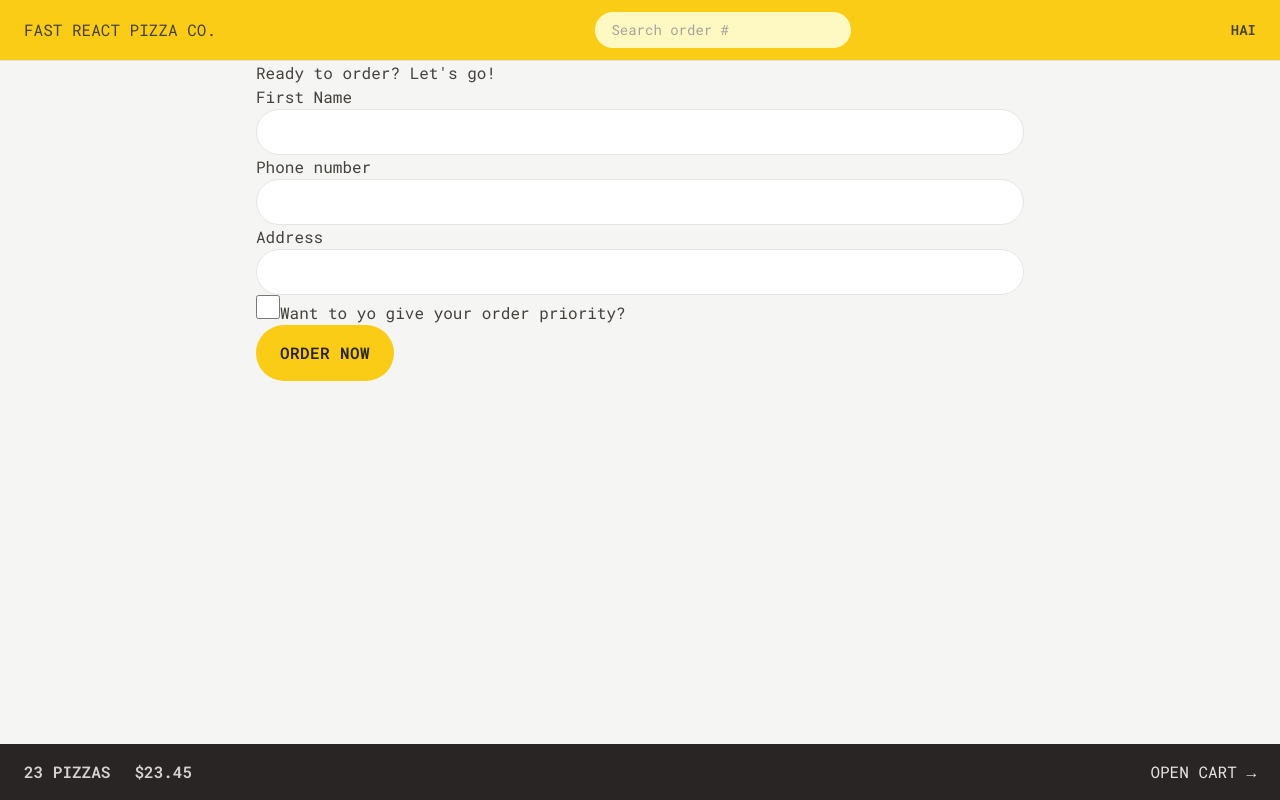
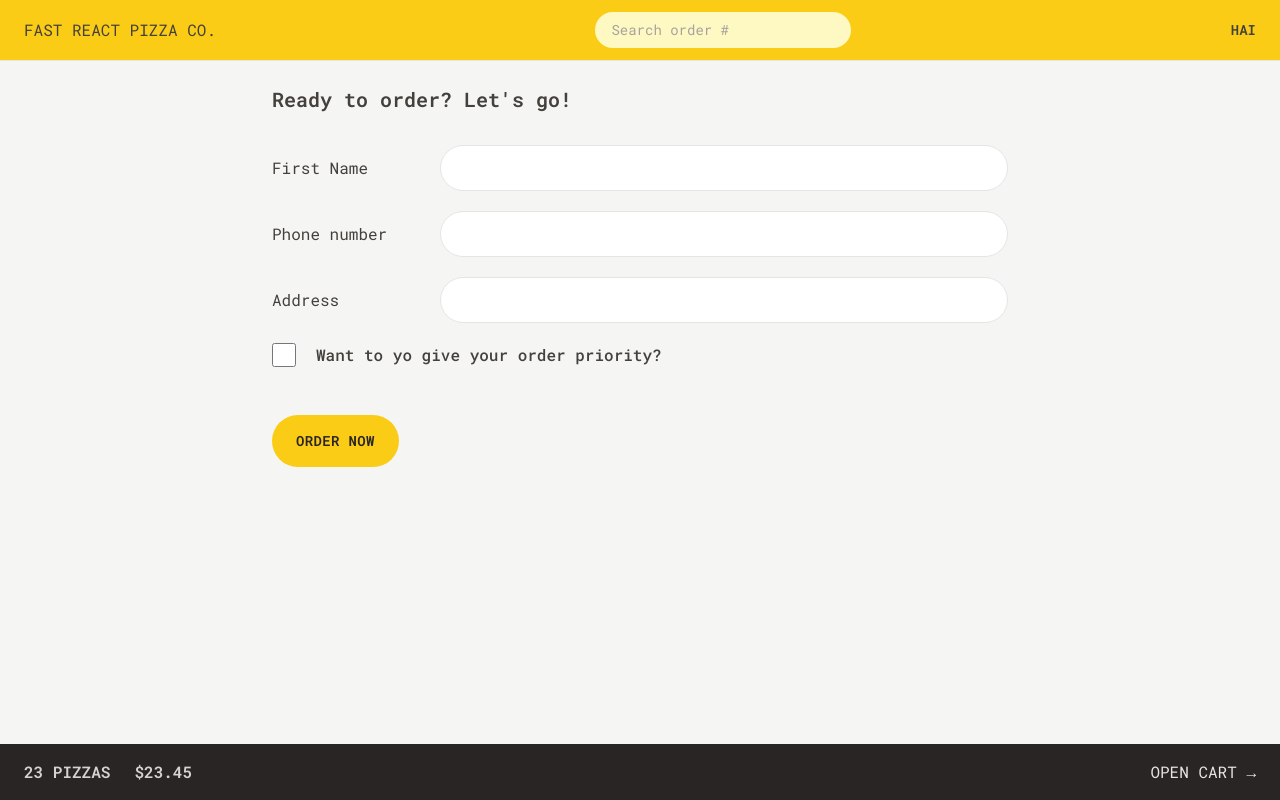
Before and after one commit to hai-nguyen1112/fast-react-pizza, a React (Vite) app: page /order/new in a window 1280 px wide. Built offline with nearby package versions, Linux system fonts and the light colour scheme.

Commit message:
Added Stylings

```diff
--- a/src/features/cart/Cart.jsx
+++ b/src/features/cart/Cart.jsx
@@ -1,5 +1,6 @@
 import LinkButton from '../../ui/LinkButton';
 import Button from '../../ui/Button';
+import CartItem from './CartItem';
 
 const fakeCart = [
   {
@@ -27,17 +28,24 @@
 
 function Cart() {
   const cart = fakeCart;
-  console.log(cart);
 
   return (
-    <div>
+    <div className="px-4 py-3">
       <LinkButton to="/menu">&larr; Back to menu</LinkButton>
 
-      <h2>Your cart, %NAME%</h2>
+      <h2 className="mt-7 text-xl font-semibold">Your cart, %NAME%</h2>
 
-      <div>
-        <Button to="/order/new">Order pizzas</Button>
-        <button>Clear cart</button>
+      <ul className="mt-3 divide-y divide-stone-200 border-b">
+        {cart.map((item) => (
+          <CartItem item={item} key={item.pizzaId} />
+        ))}
+      </ul>
+
+      <div className="mt-6 space-x-2">
+        <Button type="primary" to="/order/new">
+          Order pizzas
+        </Button>
+        <Button type="secondary">Clear cart</Button>
       </div>
     </div>
   );
--- a/src/features/cart/CartItem.jsx
+++ b/src/features/cart/CartItem.jsx
@@ -1,16 +1,17 @@
+import Button from '../../ui/Button';
 import { formatCurrency } from '../../utils/helpers';
 
 function CartItem({ item }) {
-  const { pizzaId, name, quantity, totalPrice } = item;
-  console.log(pizzaId);
+  const { name, quantity, totalPrice } = item;
 
   return (
-    <li>
-      <p>
+    <li className="py-3 sm:flex sm:items-center sm:justify-between">
+      <p className="mb-1 sm:mb-0">
         {quantity}&times; {name}
       </p>
-      <div>
-        <p>{formatCurrency(totalPrice)}</p>
+      <div className="flex items-center justify-between sm:gap-6">
+        <p className="text-sm font-bold">{formatCurrency(totalPrice)}</p>
+        <Button type="small">Delete</Button>
       </div>
     </li>
   );
--- a/src/features/menu/Menu.jsx
+++ b/src/features/menu/Menu.jsx
@@ -5,7 +5,7 @@
   const menu = useLoaderData();
 
   return (
-    <ul>
+    <ul className="divide-y divide-stone-200 px-2">
       {menu.map((pizza) => (
         <MenuItem pizza={pizza} key={pizza.id} />
       ))}
--- a/src/features/menu/MenuItem.jsx
+++ b/src/features/menu/MenuItem.jsx
@@ -1,16 +1,31 @@
 import { formatCurrency } from '../../utils/helpers';
+import Button from '../../ui/Button';
 
 function MenuItem({ pizza }) {
   const { name, unitPrice, ingredients, soldOut, imageUrl } = pizza;
 
   return (
-    <li>
-      <img src={imageUrl} alt={name} />
-      <div>
-        <p>{name}</p>
-        <p>{ingredients.join(', ')}</p>
-        <div>
-          {!soldOut ? <p>{formatCurrency(unitPrice)}</p> : <p>Sold out</p>}
+    <li className="flex gap-4 py-2">
+      <img
+        src={imageUrl}
+        alt={name}
+        className={`h-24 ${soldOut ? 'opacity-70 grayscale' : ''}`}
+      />
+      <div className="flex grow flex-col pt-0.5">
+        <p className="font-medium">{name}</p>
+        <p className="text-sm capitalize italic text-stone-500">
+          {ingredients.join(', ')}
+        </p>
+        <div className="mt-auto flex items-center justify-between">
+          {!soldOut ? (
+            <p className="text-sm">{formatCurrency(unitPrice)}</p>
+          ) : (
+            <p className="text-sm font-medium uppercase text-stone-500">
+              Sold out
+            </p>
+          )}
+
+          <Button type="small">Add to cart</Button>
         </div>
       </div>
     </li>
--- a/src/features/order/CreateOrder.jsx
+++ b/src/features/order/CreateOrder.jsx
@@ -36,31 +36,40 @@
   console.log(cart);
 
   return (
-    <div>
-      <h2>Ready to order? Let's go!</h2>
+    <div className="px-4 py-6">
+      <h2 className="mb-8 text-xl font-semibold">Ready to order? Let's go!</h2>
 
       <Form method="POST">
-        <div>
-          <label>First Name</label>
-          <input className="input" type="text" name="customer" required />
+        <div className="mb-5 flex flex-col gap-2 sm:flex-row sm:items-center">
+          <label className="sm:basis-40">First Name</label>
+          <input className="input grow" type="text" name="customer" required />
         </div>
 
-        <div>
-          <label>Phone number</label>
-          <div>
-            <input className="input" type="tel" name="phone" required />
-          </div>
-          {formErrors?.phone && <p>{formErrors.phone}</p>}
-        </div>
-
-        <div>
-          <label>Address</label>
-          <div>
-            <input className="input" type="text" name="address" required />
+        <div className="mb-5 flex flex-col gap-2 sm:flex-row sm:items-center">
+          <label className="sm:basis-40">Phone number</label>
+          <div className="grow">
+            <input className="input w-full" type="tel" name="phone" required />
+            {formErrors?.phone && (
+              <p className="mt-2 rounded-md bg-red-100 p-2 text-xs text-red-700">
+                {formErrors.phone}
+              </p>
+            )}
           </div>
         </div>
 
-        <div>
+        <div className="mb-5 flex flex-col gap-2 sm:flex-row sm:items-center">
+          <label className="sm:basis-40">Address</label>
+          <div className="grow">
+            <input
+              className="input w-full"
+              type="text"
+              name="address"
+              required
+            />
+          </div>
+        </div>
+
+        <div className="mb-12 flex items-center gap-5">
           <input
             className="h-6 w-6 accent-yellow-400 focus:outline-none focus:ring focus:ring-yellow-400 focus:ring-offset-2"
             type="checkbox"
@@ -69,12 +78,14 @@
             // value={withPriority}
             // onChange={(e) => setWithPriority(e.target.checked)}
           />
-          <label htmlFor="priority">Want to yo give your order priority?</label>
+          <label htmlFor="priority" className="font-medium">
+            Want to yo give your order priority?
+          </label>
         </div>
 
         <div>
           <input type="hidden" name="cart" value={JSON.stringify(cart)} />
-          <Button disabled={isSubmitting}>
+          <Button type="primary" disabled={isSubmitting}>
             {isSubmitting ? 'Placing order...' : 'Order now'}
           </Button>
         </div>
--- a/src/features/order/Order.jsx
+++ b/src/features/order/Order.jsx
@@ -6,6 +6,7 @@
   formatCurrency,
   formatDate,
 } from '../../utils/helpers';
+import OrderItem from './OrderItem';
 
 function Order() {
   const order = useLoaderData();
@@ -20,31 +21,53 @@
     cart,
   } = order;
   const deliveryIn = calcMinutesLeft(estimatedDelivery);
-  console.log(id, cart);
+
   return (
-    <div>
-      <div>
-        <h2>Status</h2>
+    <div className="space-y-8 px-4 py-6">
+      <div className="flex flex-wrap items-center justify-between gap-2">
+        <h2 className="text-xl font-semibold">Order #{id} status</h2>
 
-        <div>
-          {priority && <span>Priority</span>}
-          <span>{status} order</span>
+        <div className="space-x-2">
+          {priority && (
+            <span className="rounded-full bg-red-500 px-3 py-1 text-sm font-semibold uppercase tracking-wide text-red-50">
+              Priority
+            </span>
+          )}
+          <span className="rounded-full bg-green-500 px-3 py-1 text-sm font-semibold uppercase tracking-wide text-green-50">
+            {status} order
+          </span>
         </div>
       </div>
 
-      <div>
-        <p>
+      <div className="flex flex-wrap items-center justify-between gap-2 bg-stone-200 px-6 py-5">
+        <p className="font-medium">
           {deliveryIn >= 0
             ? `Only ${calcMinutesLeft(estimatedDelivery)} minutes left 😃`
             : 'Order should have arrived'}
         </p>
-        <p>(Estimated delivery: {formatDate(estimatedDelivery)})</p>
+        <p className="text-xs text-stone-500">
+          (Estimated delivery: {formatDate(estimatedDelivery)})
+        </p>
       </div>
 
-      <div>
-        <p>Price pizza: {formatCurrency(orderPrice)}</p>
-        {priority && <p>Price priority: {formatCurrency(priorityPrice)}</p>}
-        <p>To pay on delivery: {formatCurrency(orderPrice + priorityPrice)}</p>
+      <ul className="divide-y divide-stone-200 border-b border-t">
+        {cart.map((item) => (
+          <OrderItem item={item} key={item.pizzaId} />
+        ))}
+      </ul>
+
+      <div className="space-y-2 bg-stone-200 px-6 py-5">
+        <p className="text-sm font-medium text-stone-600">
+          Price pizza: {formatCurrency(orderPrice)}
+        </p>
+        {priority && (
+          <p className="text-sm font-medium text-stone-600">
+            Price priority: {formatCurrency(priorityPrice)}
+          </p>
+        )}
+        <p className="font-bold">
+          To pay on delivery: {formatCurrency(orderPrice + priorityPrice)}
+        </p>
       </div>
     </div>
   );
--- a/src/features/order/OrderItem.jsx
+++ b/src/features/order/OrderItem.jsx
@@ -4,12 +4,12 @@
   const { quantity, name, totalPrice } = item;
   console.log(isLoadingIngredients, ingredients);
   return (
-    <li>
-      <div>
+    <li className="py-3">
+      <div className="flex items-center justify-between gap-4 text-sm">
         <p>
-          <span>{quantity}&times;</span> {name}
+          <span className="font-bold">{quantity}&times;</span> {name}
         </p>
-        <p>{formatCurrency(totalPrice)}</p>
+        <p className="font-bold">{formatCurrency(totalPrice)}</p>
       </div>
     </li>
   );
--- a/src/features/user/CreateUser.jsx
+++ b/src/features/user/CreateUser.jsx
@@ -23,7 +23,9 @@
       />
 
       <div>
-        <Button disabled={!username.length}>Start ordering</Button>
+        <Button type="primary" disabled={!username.length}>
+          Start ordering
+        </Button>
       </div>
     </form>
   );
--- a/src/index.css
+++ b/src/index.css
@@ -4,7 +4,7 @@
 
 @layer components {
   .input {
-    @apply w-full rounded-full border border-stone-200 px-4 py-2 text-sm transition-all duration-300 placeholder:text-stone-400 focus:outline-none focus:ring focus:ring-yellow-400 md:px-6 md:py-3;
+    @apply rounded-full border border-stone-200 px-4 py-2 text-sm transition-all duration-300 placeholder:text-stone-400 focus:outline-none focus:ring focus:ring-yellow-400 md:px-6 md:py-3;
   }
 
   /* https://dev.to/afif/i-made-100-css-loaders-for-your-next-project-4eje */
--- a/src/ui/Button.jsx
+++ b/src/ui/Button.jsx
@@ -1,17 +1,25 @@
 import { Link } from 'react-router-dom';
 
-export default function Button({ children, disabled, to }) {
-  const className =
-    'inline-block rounded-full bg-yellow-400 px-4 py-3 font-semibold uppercase tracking-wide text-stone-800 transition-colors duration-300 hover:bg-yellow-300 focus:bg-yellow-300 focus:outline-none focus:ring focus:ring-yellow-300 focus:ring-offset-2 disabled:cursor-not-allowed sm:px-6 sm:py-4';
+export default function Button({ children, disabled, to, type }) {
+  const base =
+    'inline-block text-sm rounded-full bg-yellow-400 font-semibold uppercase tracking-wide text-stone-800 transition-colors duration-300 hover:bg-yellow-300 focus:bg-yellow-300 focus:outline-none focus:ring focus:ring-yellow-300 focus:ring-offset-2 disabled:cursor-not-allowed';
+
+  const styles = {
+    primary: base + ' px-4 py-3 md:px-6 md:py-4',
+    small: base + ' px-4 py-2 sm:px-5 sm:py-2.5 text-xs',
+    secondary:
+      'inline-block text-sm rounded-full border-2 border-stone-300 font-semibold uppercase tracking-wide text-stone-400 transition-colors duration-300 hover:bg-stone-300 hover:text-stone-800 focus:bg-stone-300 focus:text-stone-800 focus:outline-none focus:ring focus:ring-stone-200 focus:ring-offset-2 disabled:cursor-not-allowed px-4 py-2.5 md:px-6 md:py-3.5',
+  };
+
   if (to) {
     return (
-      <Link to={to} className={className}>
+      <Link to={to} className={styles[type]}>
         {children}
       </Link>
     );
   }
   return (
-    <button disabled={disabled} className={className}>
+    <button disabled={disabled} className={styles[type]}>
       {children}
     </button>
   );
```
Also changed, not shown: index.html (+5 -2 lines).
